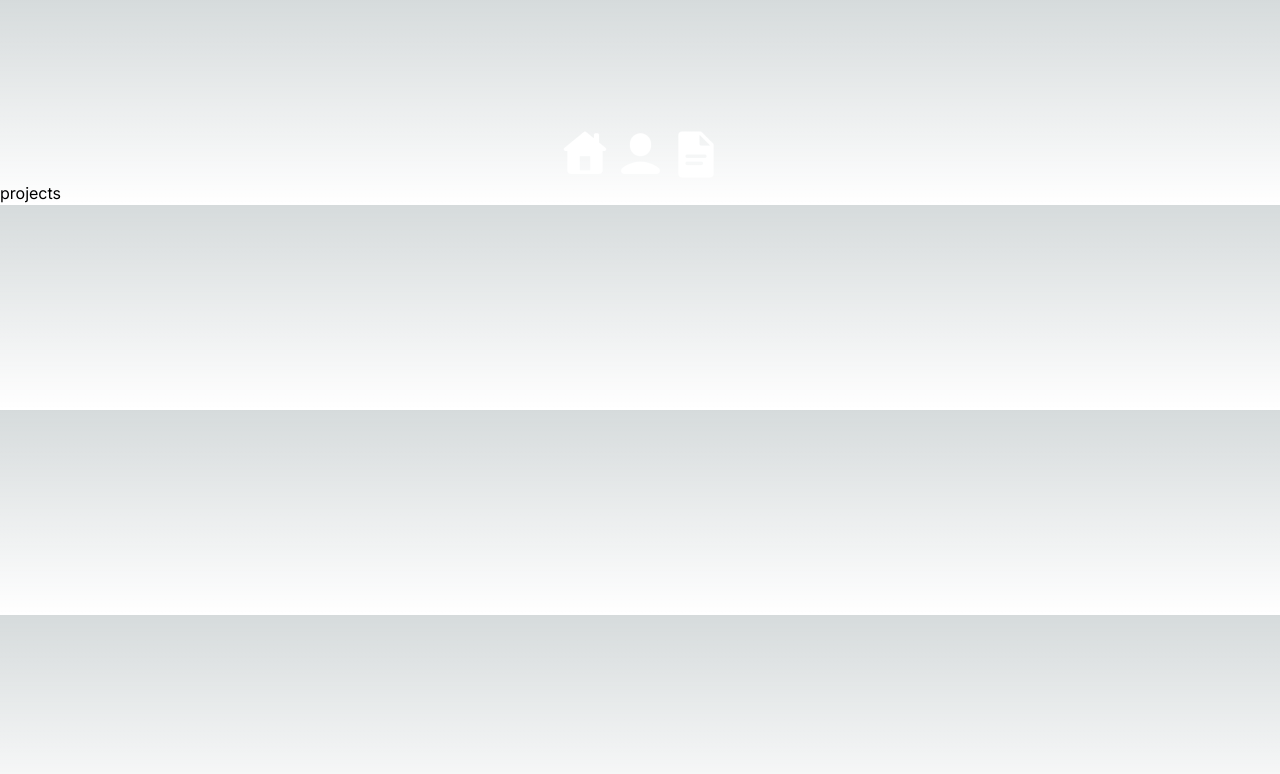
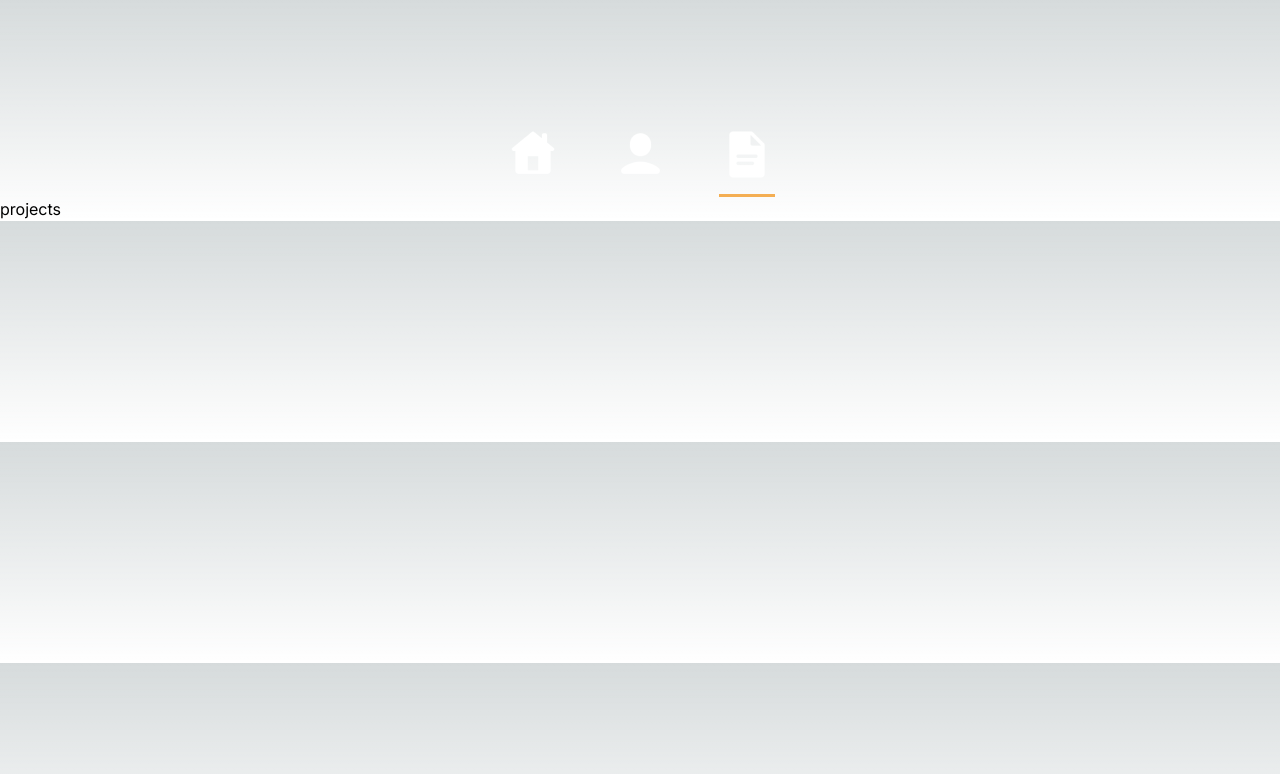
Before and after one commit to joeulam/ssrtest, a Next.js app: page /projects in a window 1280 px wide. Shown: the top 774 px of the page. Built offline with nearby package versions, Linux system fonts and the light colour scheme.

Commit message:
Line added

```diff
--- a/app/componets/navbar.js
+++ /dev/null
@@ -1,18 +0,0 @@
-import Link from 'next/link';
-
-export default function Navbar(){
-    return(
-        <navbar class="nav">
-            <div>
-                <Link href="/"><img src="../HomePage.png"/></Link>
-            </div>
-            <div>
-                <Link href="/skills"><img src="../User.png"/></Link>
-            </div>
-            <div>
-                <Link href="/projects"><img src="../Document.png"/></Link>
-            </div>
-        </navbar>
-    )
-
-}
--- a/app/globals.css
+++ b/app/globals.css
@@ -44,3 +44,20 @@ body {
   margin-right: 20%;
 
 }
+
+.navbot{
+  margin-left: 2%;
+  margin-right: 2%;
+  padding-bottom: 1%;
+}
+
+#projects{
+  border-bottom: 3px solid #f4ae53;
+}
+
+#home{
+  border-bottom: 3px solid #f4ae53;
+}
+#skills{
+  border-bottom: 3px solid #f4ae53;
+}
--- a/app/page.js
+++ b/app/page.js
@@ -1,7 +1,6 @@
 import Head from "next/head";
 import Tst from "../api/lib"
-
-import Navbar from "./componets/navbar";
+import Link from "next/link";
 export default function Home({posts}) {
   return (
 
@@ -11,7 +10,17 @@ export default function Home({posts}) {
         <title>Joey Lam"</title>
       </Head>
 
-        <Navbar/>
+      <navbar class="nav">
+            <div id="home" class="navbot">
+                <Link href="/"><img src="../HomePage.png"/></Link>
+            </div>
+            <div class="navbot">
+                <Link href="/skills"><img src="../User.png"/></Link>
+            </div>
+            <div class="navbot">
+                <Link href="/projects"><img src="../Document.png"/></Link>
+            </div>
+        </navbar>
 
         <div class="body">
           <h1 class="name">
--- a/app/projects/page.js
+++ b/app/projects/page.js
@@ -1,8 +1,18 @@
-import Navbar from "../componets/navbar"
+import Link from "next/link";
 export default function projects(){
 return(
     <w class="bg-black">
-        <Navbar/>
+        <navbar class="nav">
+            <div class="navbot">
+                <Link href="/"><img src="../HomePage.png"/></Link>
+            </div>
+            <div class="navbot">
+                <Link href="/skills"><img src="../User.png"/></Link>
+            </div>
+            <div id="projects" class="navbot">
+                <Link href="/projects"><img src="../Document.png"/></Link>
+            </div>
+        </navbar>
 
         <body>
             <div>
```
Also changed, not shown: api/lib.js (+8 -5 lines), app/skills/page.js (+47 -5 lines).
